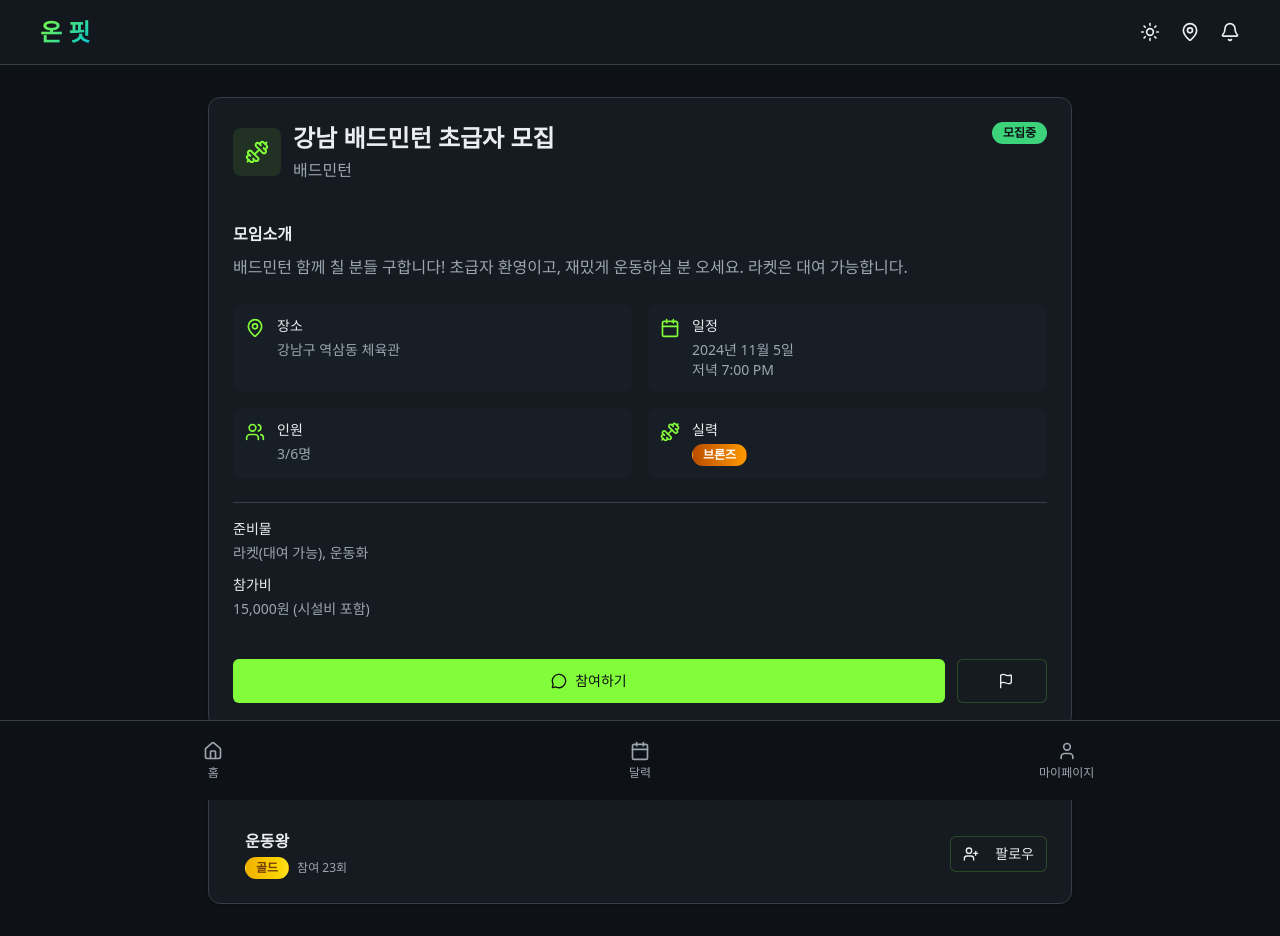
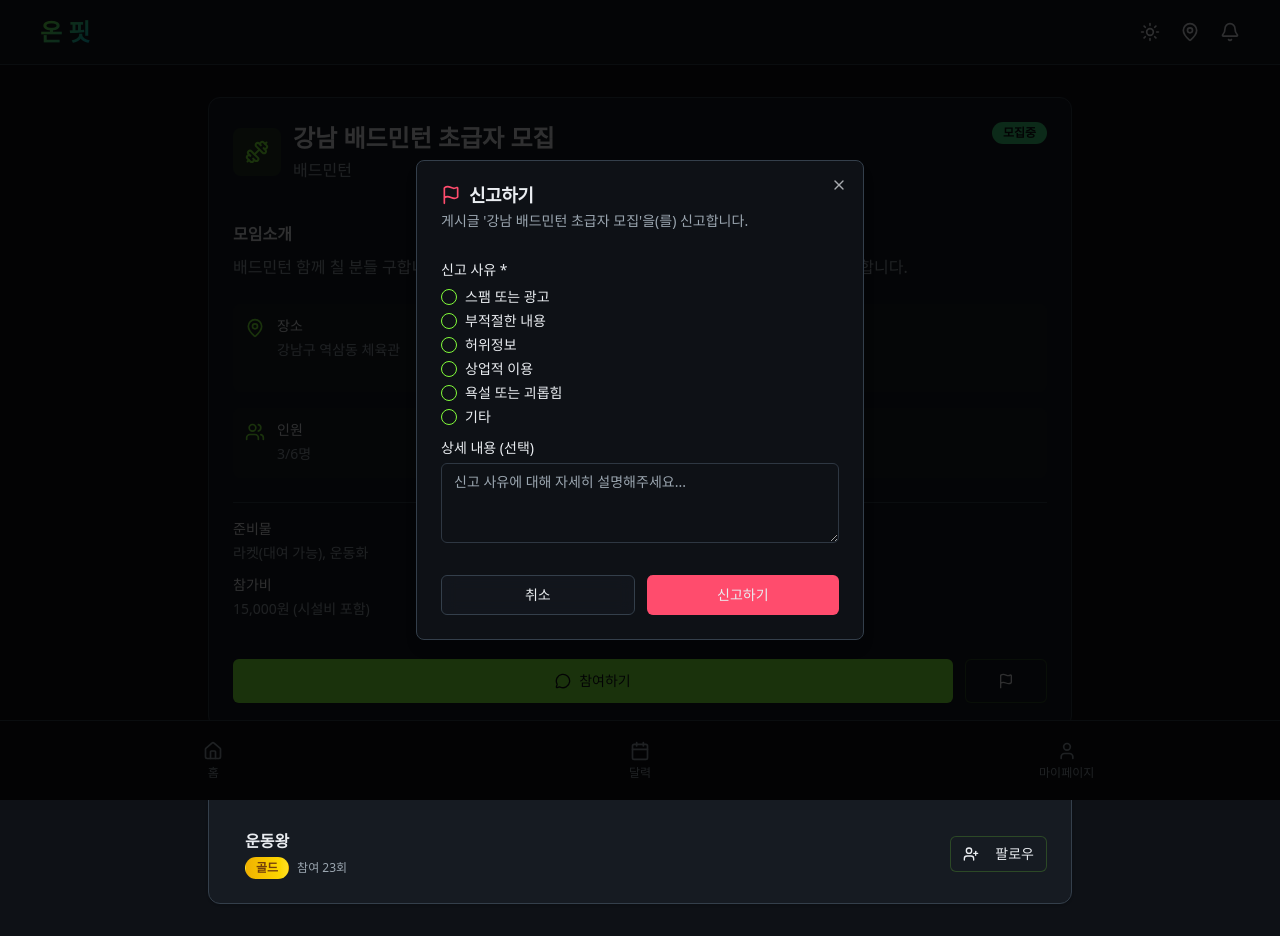
Before and after one commit to shinhaeng1204/on-fit, a Next.js app in the folder on-fit-next/: page /post/create in a window 1280 px wide. Both pictures are taken after a click on the button 1002 px from the left and 681 px from the top of the page. Built offline with nearby package versions, Linux system fonts and the light colour scheme.

Commit message:
feat : 신고하기 모달 제작
Radio 공통 컴포넌트 제작
TextArae 공통 컴포넌트 제작
Button 공통 컴포넌트 수정

```diff
--- a/on-fit-next/src/components/common/Button.tsx
+++ b/on-fit-next/src/components/common/Button.tsx
@@ -24,6 +24,7 @@ const variants = {
   link: "text-primary underline-offset-4 hover:underline",
   hero: "bg-gradient-brand text-primary-foreground hover:shadow-glow-primary hover:scale-105 font-semibold",
   sport: "bg-card border border-primary/20 text-foreground hover:border-primary hover:shadow-glow-primary",
+  inherit: ""
 } as const;
 
 const sizes = {
@@ -31,6 +32,7 @@ const sizes = {
   sm: "h-9 rounded-md px-3",
   lg: "h-11 rounded-md px-8",
   icon: "h-10 w-10",
+  inherit: ""
 } as const;
 
 type VariantKey = keyof typeof variants;
@@ -130,6 +132,7 @@ const Button = forwardRef<HTMLButtonElement | HTMLAnchorElement, ButtonBaseProps
         type={type}
         className={classes}
         disabled={isDisabled}
+        onClick={onClick}
         data-loading={isLoading || undefined}
         aria-busy={isLoading || undefined}
         {...rest}
--- /dev/null
+++ b/on-fit-next/src/components/common/Radio.tsx
@@ -0,0 +1,42 @@
+import * as React from "react";
+
+import { cn } from "@/lib/utils";
+
+export interface RadioProps extends React.InputHTMLAttributes<HTMLInputElement> {
+  containerClassName?: string
+  radioClassName?: string
+  textClassName?: string
+  text: React.ReactNode
+}
+
+const Radio = React.forwardRef<HTMLInputElement, RadioProps>(
+  ({ containerClassName,radioClassName, textClassName,name, text ,id, type, ...props }, ref) => {
+    return (
+      <div className={cn("flex items-center space-x-2", containerClassName,)}>
+        <input
+          type="radio"
+          className={
+          cn("flex items-center justify-center h-4 w-4 appearance-none rounded-full border border-primary outline-none",
+            "checked:before:content-[''] checked:before:w-2.5 checked:before:h-2.5 checked:before:rounded-full checked:before:bg-primary",
+            radioClassName,
+          )}
+          id={id}
+          name={name}
+          ref={ref}
+          {...props}
+        />
+        <label
+          htmlFor={id}
+          className={
+          cn("text-sm font-normal cursor-pointer leading-none " +
+            "peer-disabled:cursor-not-allowed peer-disabled:opacity-70 ",
+            textClassName)}>
+          {text}
+        </label>
+      </div>
+    );
+  },
+);
+Radio.displayName = "Radio";
+
+export { Radio };
--- /dev/null
+++ b/on-fit-next/src/components/common/TextArea.tsx
@@ -0,0 +1,21 @@
+import * as React from "react";
+
+import { cn } from "@/lib/utils";
+
+const TextArea = React.forwardRef<HTMLTextAreaElement, React.ComponentProps<"textarea">>(
+  ({ className, type, ...props }, ref) => {
+    return (
+      <textarea
+        className={cn(
+          "flex min-h-[80px] w-full rounded-md border border-input bg-background px-3 py-2 text-sm ring-offset-background placeholder:text-muted-foreground focus-visible:outline-none focus-visible:ring-2 focus-visible:ring-ring focus-visible:ring-offset-2 disabled:cursor-not-allowed disabled:opacity-50",
+          className,
+        )}
+        ref={ref}
+        {...props}
+      ></textarea>
+    );
+  },
+);
+TextArea.displayName = "TextArea";
+
+export { TextArea };
--- a/on-fit-next/src/components/post/PostInfo.tsx
+++ b/on-fit-next/src/components/post/PostInfo.tsx
@@ -1,10 +1,13 @@
+'use client'
+
 import {Card, CardContent, CardHeader} from "@/components/common/Card";
 import {Calendar, Dumbbell, Flag, MapPin, MessageCircle, Users} from "lucide-react";
 import RecruitStatus from "@/components/common/RecruitStatus";
 import Badge from "@/components/common/Badge";
 import {Button} from "@/components/common/Button";
-import React from "react";
-import {postType, sportType} from "@/types/post";
+import React, {useState} from "react";
+import {sportType} from "@/types/post";
+import ReportModal from "@/components/post/ReportModal";
 
 const data = {
   title : '강남 배드민턴 초급자 모집',
@@ -22,7 +25,10 @@ const data = {
 }
 
 export default function PostInfo () {
+  const [isOpen, setIsOpen] = useState(false)
+
   return (
+    <>
       <Card className="mb-6">
         <CardHeader>
           <div className="flex items-start justify-between mb-4">
@@ -96,9 +102,16 @@ export default function PostInfo () {
           {/* 참여, 신고 */}
           <div className="flex gap-3 pt-4">
             <Button size="lg" href={'/'} fullWidth="true" leftIcon={<MessageCircle />} className="cursor-pointer">참여하기</Button>
-          <Button variant='sport' size="lg" rightIcon={<Flag />} className="cursor-pointer"></Button>
+            <Button
+              variant='sport'
+              size="lg"
+              className="cursor-pointer"
+              onClick={() => setIsOpen(true)}
+            ><Flag /></Button>
           </div>
         </CardContent>
       </Card>
+      <ReportModal isOpen={isOpen} onClose={() => setIsOpen(false)}/>
+    </>
   )
 }
--- /dev/null
+++ b/on-fit-next/src/components/post/ReportModal.tsx
@@ -0,0 +1,61 @@
+import {Flag, X} from "lucide-react";
+import {Button} from "@/components/common/Button";
+import {Radio} from "@/components/common/Radio";
+import {TextArea} from "@/components/common/TextArea";
+
+interface ReportModalProps {
+  isOpen : boolean
+  onClose : () => void
+}
+
+export default function ReportModal ({isOpen, onClose} : ReportModalProps) {
+  return (
+    <>
+      <div
+        className={`${isOpen ? 'visible' : 'invisible'} fixed inset-0 z-50 bg-black/80`}
+        onClick={onClose}></div>
+      <div
+        className={`${isOpen ? 'visible' : 'invisible'} fixed left-[50%] top-[50%] z-50 grid w-full max-w-lg
+        translate-x-[-50%] translate-y-[-50%] gap-4 border bg-background p-6 shadow-lg sm:rounded-lg sm:max-w-md`}>
+        {/* 모달 헤더 */}
+        <div className="flex flex-col space-y-1.5 text-center sm:text-left">
+          <h2 className="text-lg font-semibold leading-none tracking-tight flex items-center gap-2"><Flag
+            className="h-5 w-5 text-destructive"/>신고하기</h2>
+          <p className="text-sm text-muted-foreground">게시글 '강남 배드민턴 초급자 모집'을(를) 신고합니다.</p>
+        </div>
+        {/* 모달 내용 */}
+        <div className="space-y-4 py-4">
+          <div className="space-y-3">
+            <p className="text-sm font-medium leading-none peer-disabled:cursor-not-allowed peer-disabled:opacity-70">신고 사유 *</p>
+            <div className="grid gap-2">
+              <Radio name="report" text="스팸 또는 광고" id="num1"/>
+              <Radio name="report" text="부적절한 내용" id="num2"/>
+              <Radio name="report" text="허위정보" id="num3"/>
+              <Radio name="report" text="상업적 이용" id="num4"/>
+              <Radio name="report" text="욕설 또는 괴롭힘" id="num5"/>
+              <Radio name="report" text="기타" id="num6"/>
+            </div>
+          </div>
+          <div className="space-y-2">
+            <p className="text-sm font-medium leading-none peer-disabled:cursor-not-allowed peer-disabled:opacity-70">상세 내용 (선택)</p>
+            <TextArea className="mt-1" placeholder="신고 사유에 대해 자세히 설명해주세요..." />
+          </div>
+        </div>
+        {/* 모달 푸터/버튼 */}
+        <div className="flex gap-3">
+          <Button variant="outline" fullWidth={true}>취소</Button>
+          <Button variant="destructive" fullWidth={true}>신고하기</Button>
+        </div>
+        {/* 모달 닫기 버튼 */}
+        <Button
+          variant="inherit"
+          size="inherit"
+          className="absolute right-4 top-4 rounded-sm opacity-70 ring-offset-background transition-opacity hover:opacity-100 focus:outline-none focus:ring-2 focus:ring-ring focus:ring-offset-2 cursor-pointer"
+          onClick={onClose}
+        >
+          <X className="h-4 w-4"/>
+        </Button>
+      </div>
+    </>
+  )
+}
```
Lines whose indentation alone changed are shown as unchanged.
